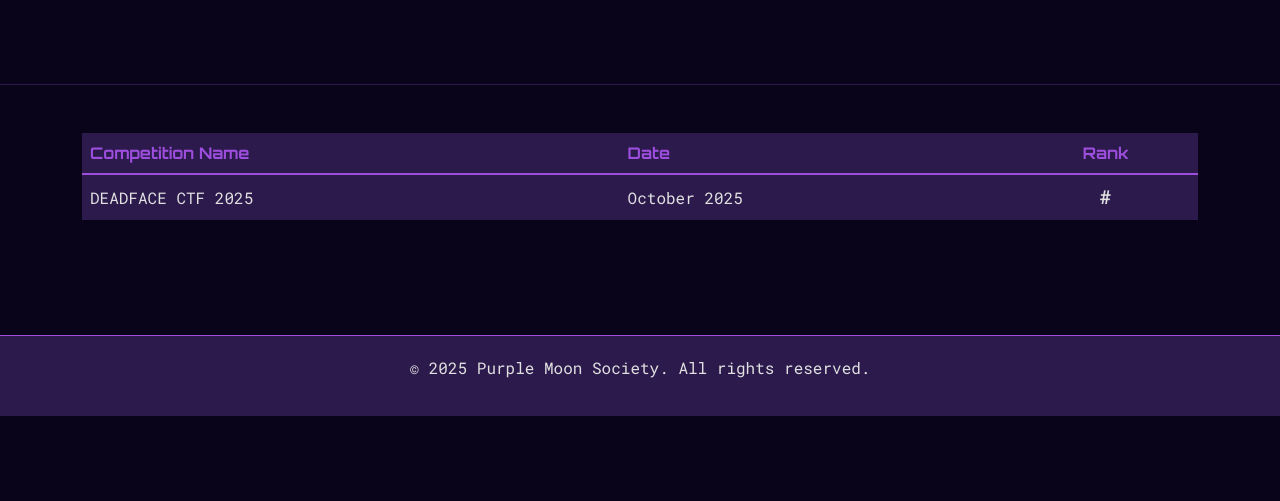
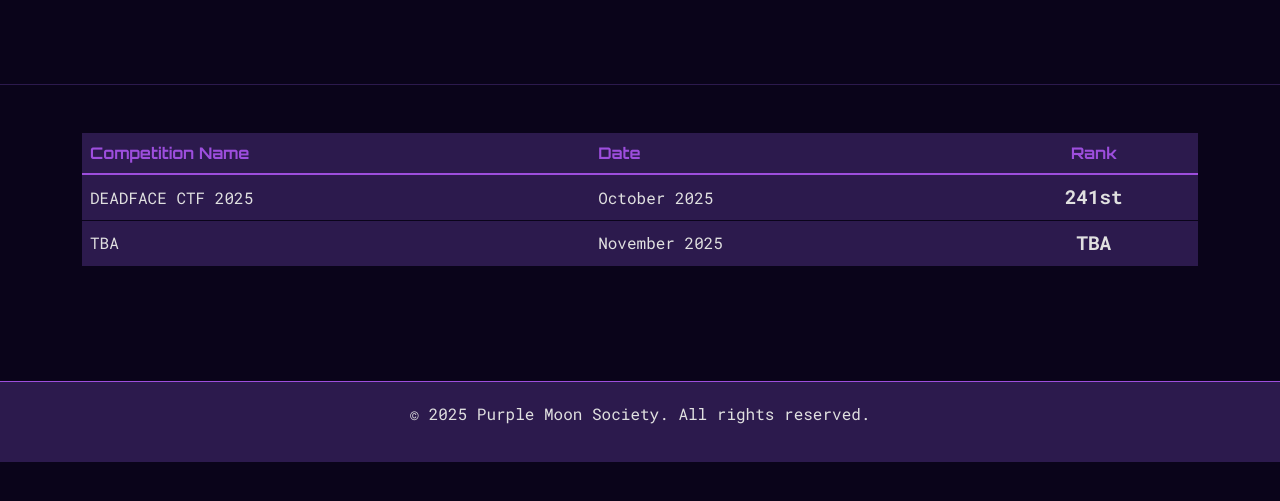
Before and after one commit to PurpleMoonSociety/pms, a plain HTML site: page competitions.html in a window 1280 px wide. Shown: the part 261-762 px from the top of the page. Drawn offline with nearby package versions, Linux system fonts and the light colour scheme.

Commit message:
Update competitions.html

```diff
--- a/competitions.html
+++ b/competitions.html
@@ -63,7 +63,14 @@
                     <tr>
                         <td>DEADFACE CTF 2025</td>
                         <td>October 2025</td>
-                        <td class="text-center rank">#</td>
+                        <td class="text-center rank">241st</td>
+                    </tr>
+                </tbody>
+                <tbody>
+                    <tr>
+                        <td>TBA</td>
+                        <td>November 2025</td>
+                        <td class="text-center rank">TBA</td>
                     </tr>
                 </tbody>
             </table>
```
